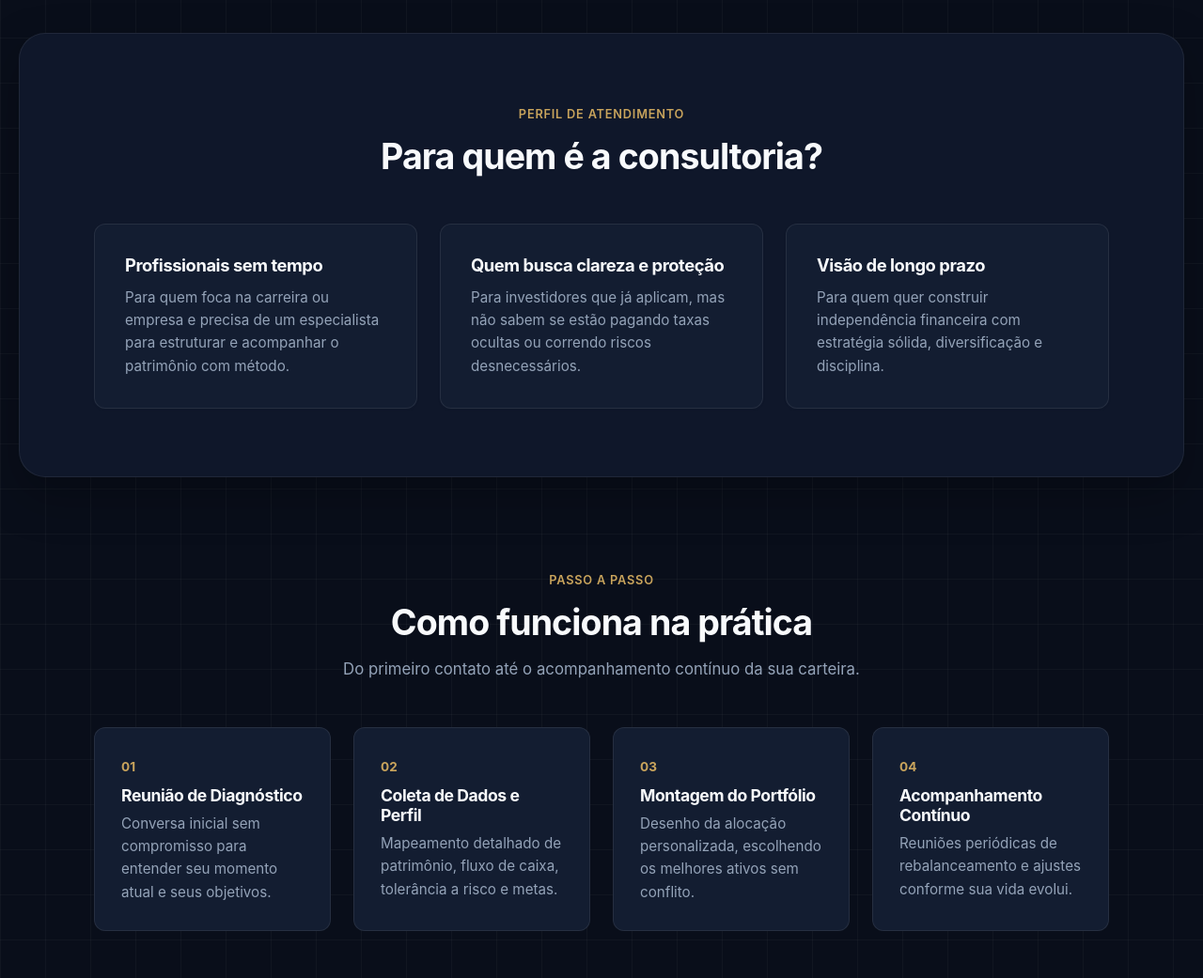
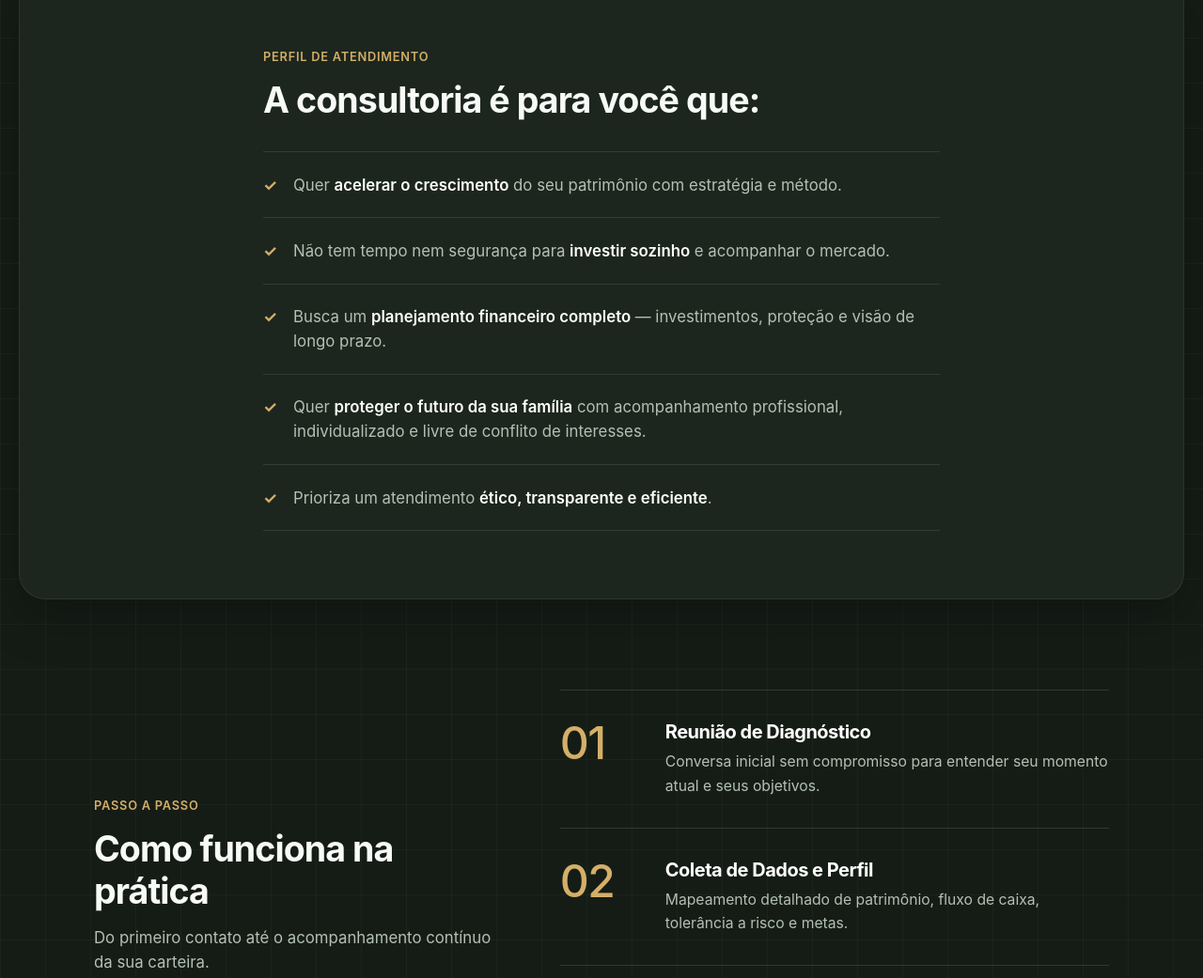
Before and after one commit to jotage1331/project_braga, a plain HTML site: page index.html in a window 1280 px wide. Shown: the part 1352-2393 px from the top of the page at 94% size. Drawn offline with Linux system fonts and the light colour scheme.

Commit message:
feat: update to olive green theme and redesign hero and audience sections

```diff
--- a/css/styles.css
+++ b/css/styles.css
@@ -734,51 +734,51 @@ a {
 }
 
 /* ==========================================================================
-   14. Tema Escuro (Private Banking / Dark Wealth)
+   14. Tema Escuro Olive Green (Private Banking / Wealth)
    ========================================================================== */
 :root {
-    --color-bg: #090e1a;
-    --color-bg-alt: #0f172a;
-    --color-navy: #f8fafc;
-    /* Títulos passam a ser branco suave */
-    --color-navy-light: #e2e8f0;
-    --color-text: #e2e8f0;
-    --color-text-muted: #94a3b8;
-    --color-border: rgba(255, 255, 255, 0.08);
-    --color-accent: #c9a45c;
-    --color-accent-hover: #b38e46;
+    --color-bg: #151c16;
+    --color-bg-alt: #1c261e;
+    --color-navy: #f8faf8;
+    --color-navy-light: #e2e8e3;
+    --color-text: #e6ece7;
+    --color-text-muted: #b3c0b5;
+    --color-border: rgba(255, 255, 255, 0.1);
+    --color-accent: #d4af68;
+    --color-accent-hover: #c09a52;
 }
 
 .navbar {
-    background-color: rgba(9, 14, 26, 0.85);
+    background-color: rgba(21, 28, 22, 0.88);
 }
 
 .navbar__menu {
-    background-color: #0f172a;
+    background-color: #1c261e;
 }
 
 .hero {
-    background: radial-gradient(circle at top right, #172542 0%, #090e1a 60%);
+    background: radial-gradient(circle at top right, #2a392c 0%, #151c16 65%);
 }
 
 .card,
 .step-card,
 .faq-item {
-    background-color: #131d31;
+    background-color: #232f25;
 }
 
 .card--muted {
-    background-color: #0d1424;
+    background-color: #19221a;
 }
 
 .photo-placeholder {
-    background: linear-gradient(135deg, #172542 0%, #0f172a 100%);
-    border-color: rgba(201, 164, 92, 0.35);
+    background: linear-gradient(135deg, #2a392c 0%, #1c261e 100%);
+    border-color: rgba(212, 175, 104, 0.4);
+    color: #e6ece7;
 }
 
 .btn--primary {
     background-color: var(--color-accent);
-    color: #090e1a;
+    color: #111612;
 }
 
 .btn--primary:hover {
@@ -786,21 +786,23 @@ a {
 }
 
 .section--dark {
-    background-color: #060a13;
+    background-color: #101611;
 }
 
 .footer {
-    background-color: #04070e;
+    background-color: #0b100c;
     border-top: 1px solid var(--color-border);
 }
 
-.brand-link {
-    text-decoration: underline;
-    text-underline-offset: 3px;
+.form-group input,
+.form-group select {
+    background-color: #1c261e;
+    color: #f8faf8;
+    border-color: rgba(255, 255, 255, 0.18);
 }
 
-.brand-link:hover {
-    color: var(--color-accent);
+.form-group input::placeholder {
+    color: #96a699;
 }
 
 /* Campos do formulário adaptados ao tema escuro */
@@ -966,3 +968,218 @@ body {
     background-color: transparent;
     border: 1px solid rgba(212, 175, 104, 0.35);
 }
+
+/* ==========================================================================
+   16. Hero Split-Screen 50/50 (Private Banking)
+   ========================================================================== */
+.hero {
+    border-radius: 0;
+    background: var(--color-bg);
+    border-bottom: 1px solid var(--color-border);
+}
+
+@media (min-width: 900px) {
+    .hero {
+        padding: 0;
+    }
+
+    .hero .container.hero__grid {
+        max-width: none;
+        padding: 0;
+        gap: 0;
+        grid-template-columns: 1fr 1fr;
+        min-height: 0;
+        height: clamp(520px, 75vh, 660px);
+        align-items: stretch;
+    }
+
+    .hero__text {
+        display: flex;
+        flex-direction: column;
+        justify-content: center;
+        padding: 3.5rem 3.5rem 3.5rem max(2rem, calc((100vw - var(--container-max)) / 2 + 1.25rem));
+    }
+
+    .hero__media {
+        height: 100%;
+        overflow: hidden;
+    }
+
+    .hero .hero__photo {
+        width: 100%;
+        height: 100%;
+        max-width: none;
+        aspect-ratio: auto;
+        border-radius: 0;
+        border: none;
+        box-shadow: none;
+        object-fit: cover;
+        object-position: center 20%;
+    }
+}
+
+/* ==========================================================================
+   17. Seção "Para quem é" (Estilo Checklist Editorial)
+   ========================================================================== */
+.section__header--left {
+    text-align: left;
+    margin-left: 0;
+    margin-bottom: 2rem;
+}
+
+.audience-list {
+    list-style: none;
+    display: grid;
+}
+
+.audience-list li {
+    position: relative;
+    padding: 1.35rem 0 1.35rem 2rem;
+    border-top: 1px solid rgba(255, 255, 255, 0.1);
+    color: var(--color-text-muted);
+    font-size: 1.05rem;
+    line-height: 1.55;
+}
+
+.audience-list li:last-child {
+    border-bottom: 1px solid rgba(255, 255, 255, 0.1);
+}
+
+.audience-list li::before {
+    content: "✓";
+    position: absolute;
+    left: 0;
+    top: 1.35rem;
+    color: var(--color-accent);
+    font-weight: 700;
+}
+
+.audience-list strong {
+    color: #ffffff;
+    font-weight: 600;
+}
+/* ==========================================================================
+   18. Cards Claros (Off-White) sobre Fundo Olive Green
+   ========================================================================== */
+.card,
+.step-card,
+.faq-item {
+  background-color: #f8faf8;
+  border-color: rgba(21, 28, 22, 0.12);
+  box-shadow: 0 12px 30px rgba(0, 0, 0, 0.22);
+}
+
+.card--muted {
+  background-color: #ebefeb;
+}
+
+.card--highlight {
+  border: 2px solid var(--color-accent);
+}
+
+.card h3,
+.step-card h3,
+.faq-question,
+.testimonial cite {
+  color: #151c16;
+}
+
+.card p,
+.card li,
+.step-card p,
+.faq-answer,
+.testimonial p {
+  color: #3f4d41;
+}
+
+.step-card__number {
+  color: #9e7b38;
+}
+
+/* ==========================================================================
+   19. Seção "Como funciona na prática" (Editorial 2 Colunas — Opção 2)
+   ========================================================================== */
+#como-funciona .section__header {
+  text-align: left;
+  margin: 0 0 2.5rem 0;
+}
+
+#como-funciona .steps-grid {
+  grid-template-columns: 1fr;
+  gap: 0;
+}
+
+#como-funciona .step-card {
+  background: transparent;
+  border: none;
+  border-radius: 0;
+  box-shadow: none;
+  border-top: 1px solid rgba(255, 255, 255, 0.12);
+  padding: 2rem 0;
+  display: grid;
+  grid-template-columns: 64px 1fr;
+  column-gap: 1.5rem;
+  align-items: start;
+}
+
+#como-funciona .step-card:last-child {
+  border-bottom: 1px solid rgba(255, 255, 255, 0.12);
+}
+
+#como-funciona .step-card__number {
+  grid-row: span 2;
+  font-size: 2rem;
+  font-weight: 600;
+  line-height: 1;
+  color: var(--color-accent);
+  margin: 0;
+  letter-spacing: -0.03em;
+}
+
+#como-funciona .step-card h3 {
+  color: #ffffff;
+  font-size: 1.25rem;
+  margin-bottom: 0.45rem;
+}
+
+#como-funciona .step-card p {
+  color: var(--color-text-muted);
+  font-size: 0.98rem;
+}
+
+@media (min-width: 900px) {
+  #como-funciona .container {
+    display: grid;
+    grid-template-columns: 0.85fr 1.15fr;
+    gap: 4rem;
+    align-items: start;
+  }
+
+  #como-funciona .section__header {
+    position: sticky;
+    top: 110px;
+    margin-bottom: 0;
+  }
+}
+
+/* Números maiores + entrada em sequência pela direita */
+#como-funciona {
+  overflow-x: hidden;
+}
+
+#como-funciona .step-card {
+  grid-template-columns: 88px 1fr;
+}
+
+#como-funciona .step-card__number {
+  font-size: 3rem;
+  font-weight: 500;
+}
+
+#como-funciona .step-card.reveal {
+  transform: translateX(48px);
+}
+
+#como-funciona .step-card.reveal.is-visible {
+  transform: translateX(0);
+}
--- a/index.html
+++ b/index.html
@@ -103,37 +103,19 @@
 
     <!-- 4. Para quem é -->
     <section class="section section--alt" id="para-quem">
-      <div class="container">
-        <div class="section__header">
+      <div class="container container--narrow">
+        <div class="section__header section__header--left">
           <span class="eyebrow">Perfil de Atendimento</span>
-          <h2>Para quem é a consultoria?</h2>
+          <h2>A consultoria é para você que:</h2>
         </div>
 
-        <div class="cards-grid">
-          <article class="card">
-            <h3>Profissionais sem tempo</h3>
-            <p>
-              Para quem foca na carreira ou empresa e precisa de um especialista
-              para estruturar e acompanhar o patrimônio com método.
-            </p>
-          </article>
-
-          <article class="card">
-            <h3>Quem busca clareza e proteção</h3>
-            <p>
-              Para investidores que já aplicam, mas não sabem se estão pagando
-              taxas ocultas ou correndo riscos desnecessários.
-            </p>
-          </article>
-
-          <article class="card">
-            <h3>Visão de longo prazo</h3>
-            <p>
-              Para quem quer construir independência financeira com estratégia
-              sólida, diversificação e disciplina.
-            </p>
-          </article>
-        </div>
+        <ul class="audience-list">
+          <li>Quer <strong>acelerar o crescimento</strong> do seu patrimônio com estratégia e método.</li>
+          <li>Não tem tempo nem segurança para <strong>investir sozinho</strong> e acompanhar o mercado.</li>
+          <li>Busca um <strong>planejamento financeiro completo</strong> — investimentos, proteção e visão de longo prazo.</li>
+          <li>Quer <strong>proteger o futuro da sua família</strong> com acompanhamento profissional, individualizado e livre de conflito de interesses.</li>
+          <li>Prioriza um atendimento <strong>ético, transparente e eficiente</strong>.</li>
+        </ul>
       </div>
     </section>
 
```
Also changed, not shown: images/1787872652779.jpeg (added), images/logos/riqueza.jpg (added), images/logos/varos.png (added).
